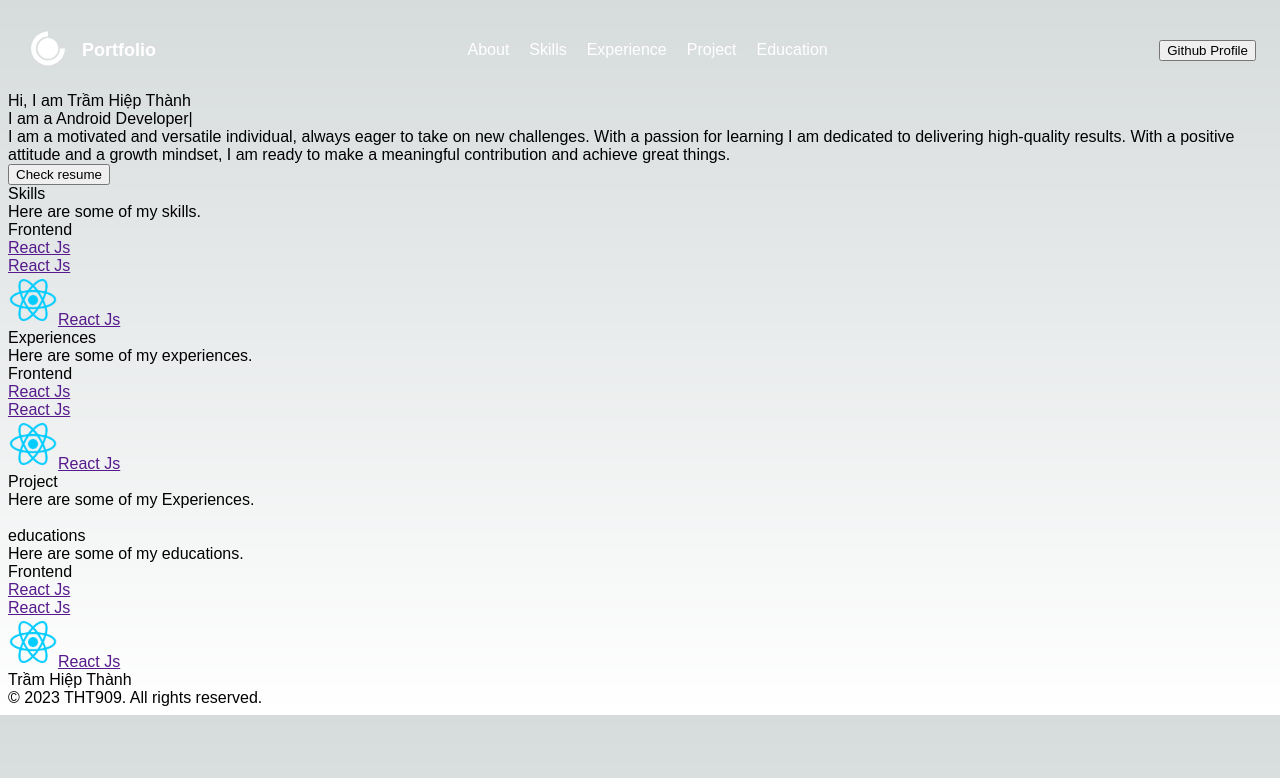
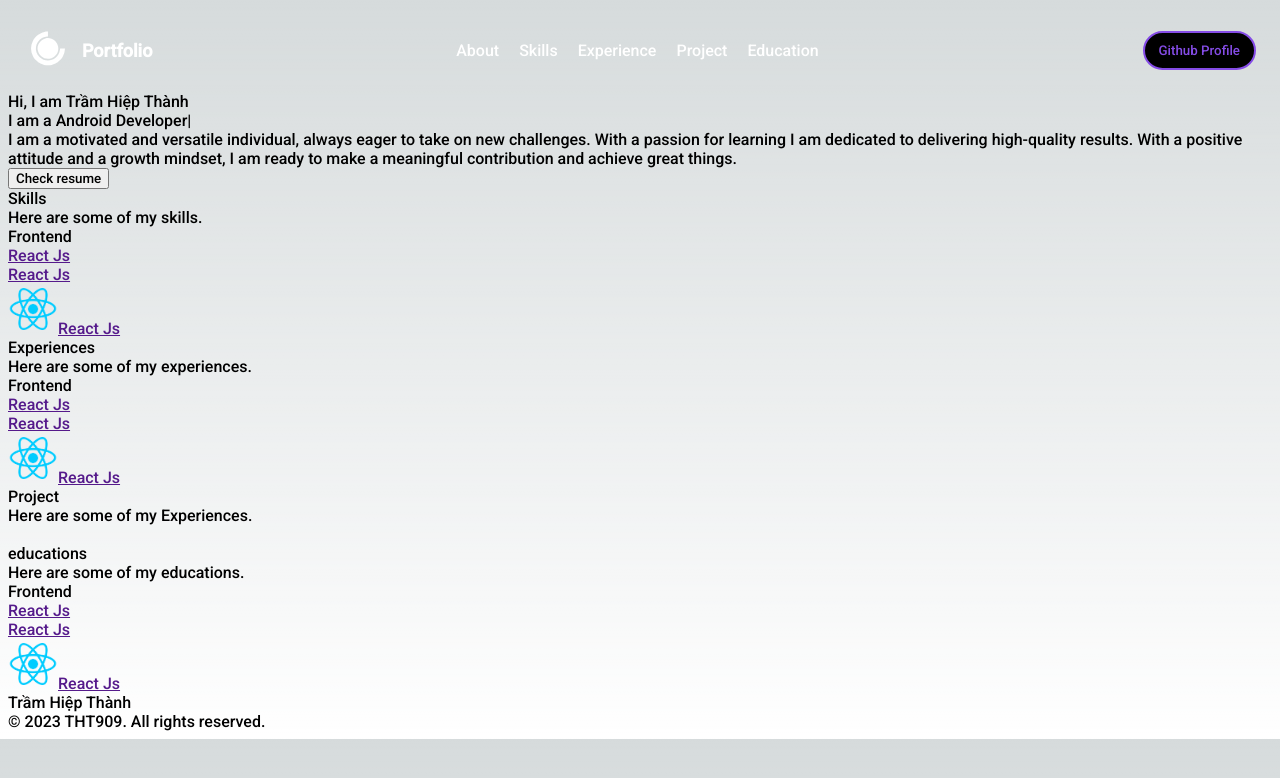
Before and after one commit to THT909/Portfolio, a Next.js app: page / in a window 1280 px wide. Shown: the top 778 px of the page. Built offline with nearby package versions, Linux system fonts and the light colour scheme.

Commit message:
sytle: navigation

```diff
--- a/src/app/components/Navigation.tsx
+++ b/src/app/components/Navigation.tsx
@@ -16,11 +16,7 @@ const Navigation = () => {
                 <div className={style.text_header}>Project</div>
                 <div className={style.text_header}>Education</div>
             </div>
-            <button
-                className={`${style.bnt_git} bg-blue-500 hover:bg-blue-700 text-white font-bold py-2 px-4 rounded-full`}
-            >
-                Github Profile
-            </button>
+            <button className={style.bnt_git}>Github Profile</button>
         </div>
     );
 };
--- a/src/app/page.tsx
+++ b/src/app/page.tsx
@@ -5,9 +5,12 @@ import Experience from './components/ExperienceSection';
 import Project from './components/ProjectSection';
 import Education from './components/Education';
 import Footer from './components/Footer';
+
+import style from './style/Page.module.css';
+
 export default function Home() {
     return (
-        <div className="main">
+        <div className={style.main}>
             <Navigation />
             <About />
             <Skill />
--- a/src/app/style/Navigation.module.css
+++ b/src/app/style/Navigation.module.css
@@ -9,6 +9,7 @@
 .icon {
     display: flex;
     align-items: center;
+    cursor: pointer;
 }
 
 .icon a {
@@ -29,7 +30,22 @@
 .text_header {
     margin-right: 20px;
     cursor: pointer;
+    transition: all 0.2s ease-in-out;
+}
+.text_header:hover {
+    color: var(--main-color);
 }
 
 .bnt_git {
+    border: solid 2px var(--main-color);
+    border-radius: 20px;
+    padding: 10px 14px;
+    background: #000;
+    color: var(--main-color);
+    cursor: pointer;
+    transition: all 0.2s ease-in-out;
 }
+.bnt_git:hover {
+    background-color: var(--main-color);
+    color: white;
+}
--- /dev/null
+++ b/src/app/style/Page.module.css
@@ -0,0 +1,5 @@
+@import url('https://fonts.googleapis.com/css2?family=Roboto:wght@500&display=swap');
+
+.main {
+    font-family: 'Roboto', sans-serif;
+}
--- a/src/app/style/globals.css
+++ b/src/app/style/globals.css
@@ -1,13 +1,10 @@
-@tailwind base;
-@tailwind components;
-@tailwind utilities;
-
 :root {
     --foreground-rgb: 0, 0, 0;
     --background-start-rgb: 214, 219, 220;
     --background-end-rgb: 255, 255, 255;
+    --main-color: rgb(133, 76, 230);
 }
-
+@import url('https://fonts.googleapis.com/css2?family=Roboto:wght@500&display=swap');
 @media (prefers-color-scheme: dark) {
     :root {
         --foreground-rgb: 255, 255, 255;
@@ -28,6 +25,6 @@ body {
     }
 }
 * {
-    font-family: Poppins, sans-serif;
+    font-family: Roboto, sans-serif;
     box-sizing: border-box;
 }
```
